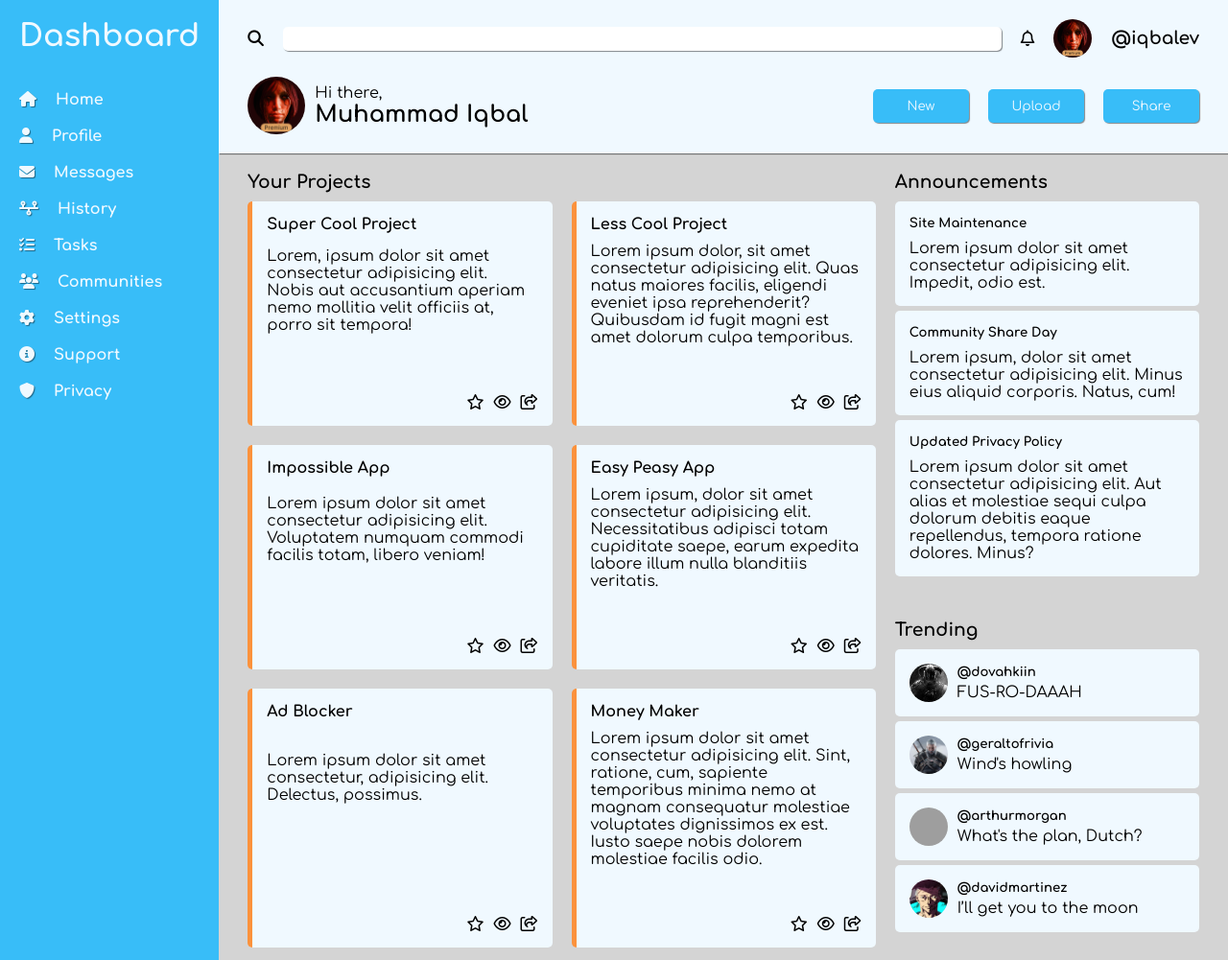
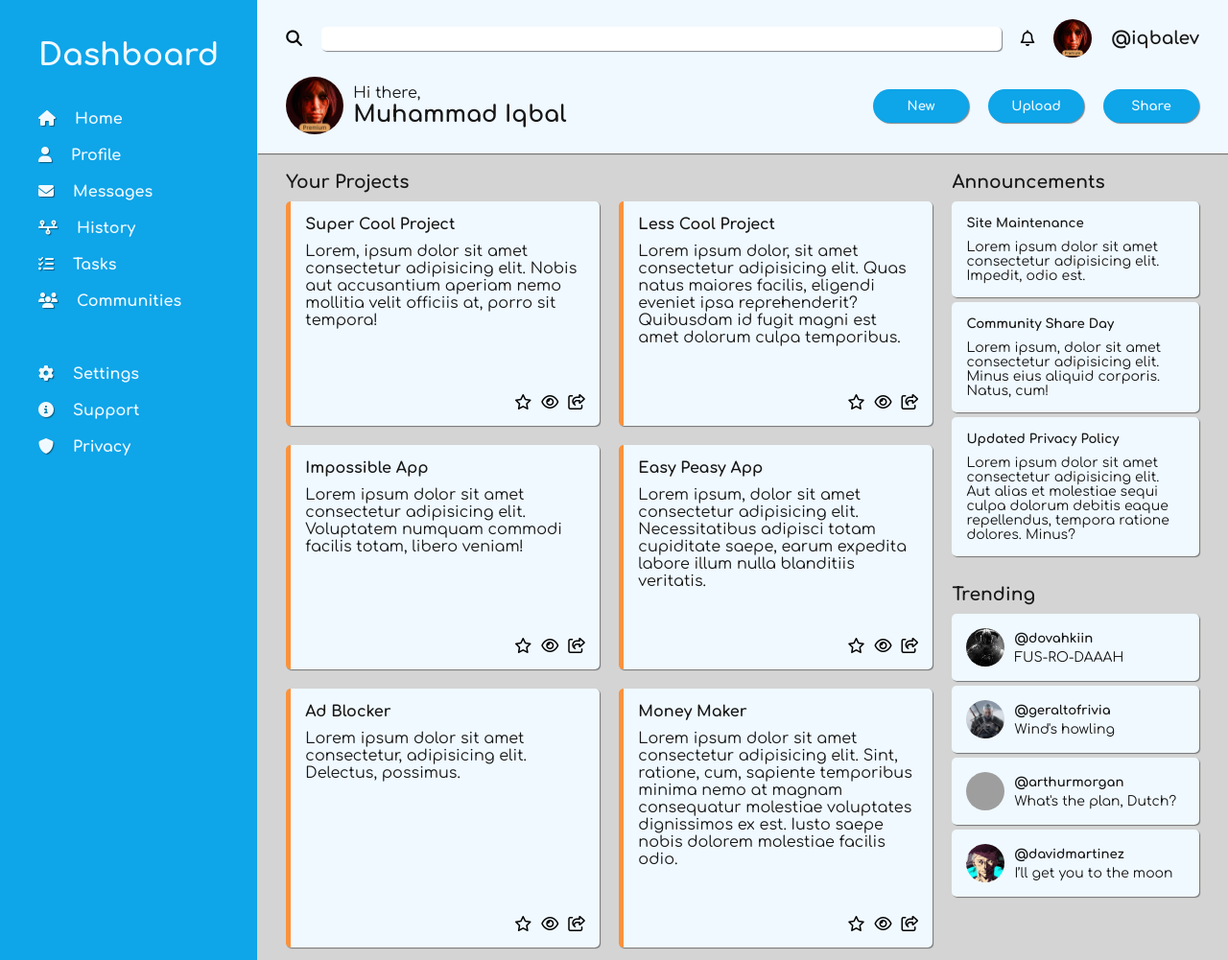
Before and after one commit to iqbalev/admin-dashboard, a plain HTML site: page index.html in a window 1280 px wide. Shown: the top 1001 px of the page at 96% size. Drawn offline with Linux system fonts and the light colour scheme; grey boxes are pictures that could not be loaded.

Commit message:
Refine UI styling and layout adjustments
- Adjust the colors slightly.
- Increase the sidebar padding.
- Add margin-bottom before last three lists in the sidebar.
- Increase the main buttons border-radius.
- Make the main buttons text bold.
- Add box-shadow to the items of "Your Projects", "Announcements", and "Trending".
- Decrease the font-size of "Announcements" and "Trending" descriptions.

```diff
--- a/style.css
+++ b/style.css
@@ -11,7 +11,7 @@ ul li {
 
 ul li a {
   text-decoration: none;
-  color: #000;
+  color: #171717;
 }
 
 input,
@@ -27,14 +27,15 @@ button {
   grid-template-areas:
     "sidebar header"
     "sidebar main";
+  color: #171717;
 }
 
 /* Sidebar */
 .sidebar {
   grid-area: sidebar;
-  padding: 20px;
+  padding: 40px;
   min-height: 100dvh;
-  background-color: #38bdf8;
+  background-color: #0ea5e9;
 }
 
 .app-name {
@@ -55,6 +56,10 @@ button {
 .sidebar .fa-solid {
   margin-right: 20px;
   text-shadow: 1px 1px 1px #00000075;
+}
+
+.sidebar .fa-solid.fa-users {
+  margin-bottom: 40px;
 }
 
 .sidebar img {
@@ -159,8 +164,9 @@ button {
   padding: 10px;
   width: 100px;
   border: transparent;
-  border-radius: 5px;
-  background-color: #38bdf8;
+  border-radius: 25px;
+  font-weight: bold;
+  background-color: #0ea5e9;
   color: #f0f9ff;
   cursor: pointer;
   box-shadow: 1px 1px 1px #00000075;
@@ -170,7 +176,8 @@ button {
 .main {
   display: grid;
   grid-area: main;
-  grid-template-columns: 2fr 1fr;
+  grid-template-columns: 2.5fr 1fr;
+  grid-template-rows: auto;
   background-color: #d4d4d4;
   padding: 20px;
 }
@@ -179,6 +186,11 @@ button {
 .announcements-title,
 .trending-title {
   padding: 0 10px;
+}
+
+.your-projects-container {
+  display: grid;
+  grid-template-rows: auto 1fr;
 }
 
 .your-project-cards {
@@ -195,10 +207,12 @@ button {
   border-radius: 5px;
   background-color: #f0f9ff;
   padding: 15px;
+  box-shadow: 1px 1px 1px #00000075;
 }
 
 .title-description {
-  display: grid;
+  display: flex;
+  flex-direction: column;
   gap: 10px;
 }
 
@@ -219,6 +233,11 @@ button {
 .announcements-trending-container {
   display: grid;
   gap: 20px;
+  grid-template-rows: auto 1fr;
+}
+
+.announcements-trending-container p {
+  font-size: 0.875rem;
 }
 
 .announcements-cards {
@@ -233,6 +252,7 @@ button {
   background-color: #f0f9ff;
   border-radius: 5px;
   padding: 15px;
+  box-shadow: 1px 1px 1px #00000075;
 }
 
 .trending-cards {
@@ -247,6 +267,7 @@ button {
   gap: 10px;
   border-radius: 5px;
   padding: 15px;
+  box-shadow: 1px 1px 1px #00000075;
   background-color: #f0f9ff;
 }
 .trending img {
```
